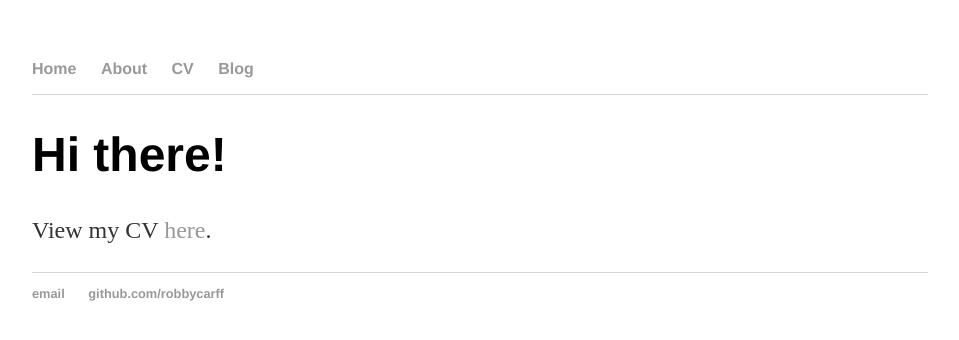
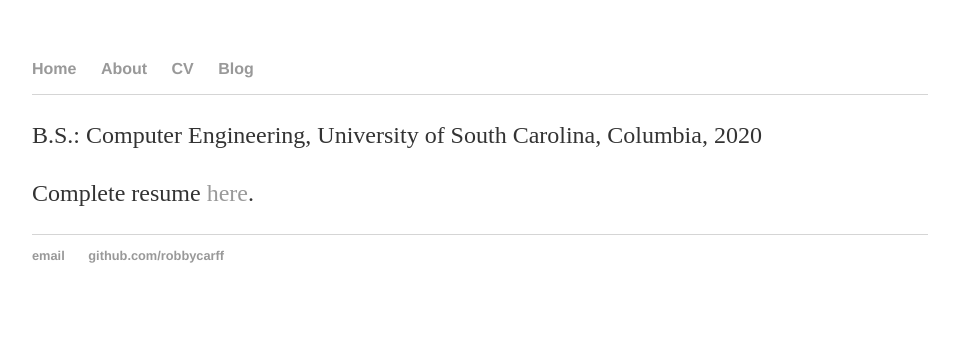
Before and after one commit to robbycarff/robbycarff.github.io, a Jekyll site: the page built from cv/index.html, in a window 1280 px wide. Shown: the top 340 px of the page, without its empty margins (160-1119 px from the left). Built offline with Jekyll 4.4.1, drawn with Linux system fonts in a browser that asks for light colours.

Commit message:
fixing CV page

```diff
--- a/cv/index.html
+++ b/cv/index.html
@@ -3,6 +3,6 @@ layout: default
 title: Robby Carff
 ---
 <div class="blurb">
-	<h1>Hi there!</h1>
-	    <p>View my CV <a href="https://github.com/robbycarff/robbycarff.github.io/blob/master/images/Robert_Carff_CV.pdf">here</a>.</p>
+		<p> B.S.: Computer Engineering, University of South Carolina, Columbia, 2020 </p>
+	    <p>Complete resume <a href="https://github.com/robbycarff/robbycarff.github.io/blob/master/images/Robert_Carff_CV.pdf">here</a>.</p>
 </div><!-- /.blurb -->
```
